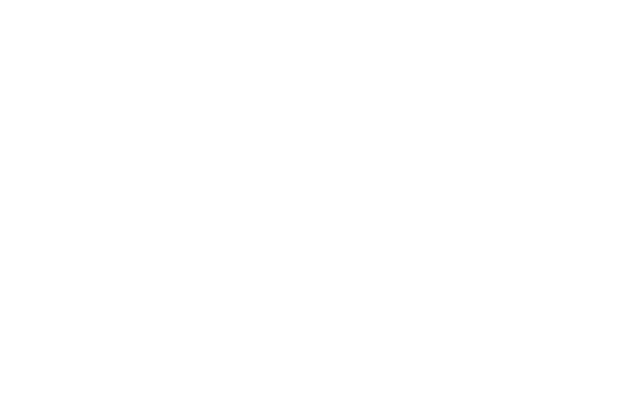
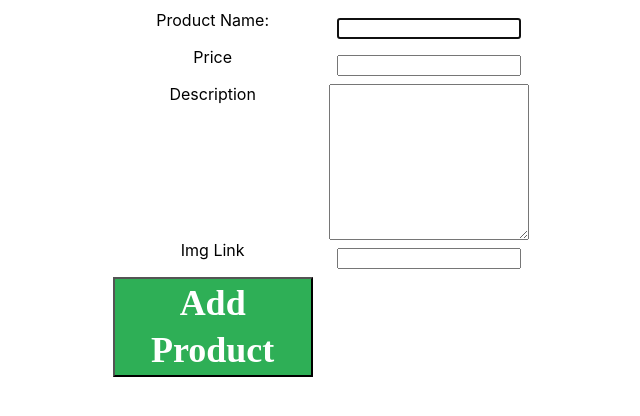
Before and after one commit to akildunne/p3-grocery-store, a React (Create React App) app in the folder client/: page /api/add in a window 1280 px wide. Shown: the top 416 px of the page, without its empty margins (319-959 px from the left). Built offline with nearby package versions, Linux system fonts and the light colour scheme.

Commit message:
ProductCreate component -Ashik

```diff
--- a/client/src/App.jsx
+++ b/client/src/App.jsx
@@ -1,8 +1,8 @@
 import React from 'react';
 import './App.css';
 import Home from './screens/Home'
-// import Products from './screens/Products'
-// import ProductCreate from './screens/ProductCreate'
+//  import Products from './screens/Products'
+import ProductCreate from './screens/ProductCreate'
 // import ProductEdit from './screens/ProductEdit'
 // import ProductDetail from './screens/ProductDetail'
 import { Route, Switch } from 'react-router-dom'
@@ -13,10 +13,10 @@
     <div className="App">
        <Switch>
         <Route exact path="/" component={Home} />
-        {/* <Route exact path="/products" component={Products} />
-        <Route exact path="/add-product" component={ProductCreate} />
-        <Route exact path="/products/:id/edit" component={ProductEdit} />
-        <Route exact path="/products/:id" component={ProductDetail} /> */}
+         {/* <Route exact path="/products" component={Products} /> */}
+        <Route exact path="/api/add" component={ProductCreate} />
+        {/* <Route exact path="/products/:id/edit" component={ProductEdit} /> */}
+        {/* <Route exact path="/products/:id" component={ProductDetail} />  */}
       </Switch>
     </div>
   );
--- a/client/src/screens/ProductCreate.jsx
+++ b/client/src/screens/ProductCreate.jsx
@@ -1,13 +1,108 @@
-import React, { useState } from 'react'
+import React, { useState } from "react";
 // import Layout from '../../components/shared/Layout'
-// import { Redirect } from 'react-router-dom'
-// import { createProduct } from '../../services/products'
+import { Redirect } from "react-router-dom";
+import { createProduct } from "../services/products";
+import styled from "styled-components";
+
+const DetailContainer = styled.div`
+  display: flex;
+  justify-content: space-evenly;
+  padding: 10px;
+`;
+const Form = styled.form`
+  display: grid;
+  grid-template-columns: 200px 200px;
+  margin: 0 auto;
+  width: 450px;
+  justify-content: space-evenly;
+`;
+const InputContainer = styled.input`
+  display: flex;
+  justify-content: space-evenly;
+  margin: 8px;
+`;
+const Button = styled.button`
+  background-color: #2eaf56;
+  text-align: center;
+  font: normal normal bold 36px/47px Futura;
+  letter-spacing: 0px;
+  color: #ffffff;
+  opacity: 1;
+`;
+
+const NewDiv = styled.div`
+  text-align: center;
+  margin: 0 auto;
+`;
 
 const ProductCreate = (props) => {
+  const [product, setProduct] = useState({
+    product: "",
+    imgUrl: "",
+    description: "",
+    price: "",
+  });
 
-    return (
-       <div></div>
-    )
-}
+  const [isCreated, setCreated] = useState(false);
 
-export default ProductCreate
+  const handleChange = (event) => {
+    const { name, value } = event.target;
+    setProduct({
+      ...product,
+      [name]: value,
+    });
+  };
+
+  const handleSubmit = async (event) => {
+    event.preventDefault();
+    const created = await createProduct(product);
+    setCreated({ created });
+  };
+
+  return (
+    <DetailContainer>
+      <Form onSubmit={handleSubmit}>
+        <label>Product Name:</label>
+        <InputContainer
+          type="text"
+          value={product.product}
+          name="product"
+          required
+          autoFocus
+          onChange={handleChange}
+        />
+        <label>Price</label>
+        <InputContainer
+          type="text"
+          value={product.price}
+          name="price"
+          required
+          onChange={handleChange}
+        />
+        <label>Description</label>
+        <textarea
+          type="text"
+          rows={10}
+          columns={30}
+          value={product.description}
+          name="content"
+          required
+          onChange={handleChange}
+        />
+        <label>Img Link</label>
+        <InputContainer
+          type="text"
+          value={product.imgUrl}
+          name="imgUrl"
+          required
+          onChange={handleChange}
+        />
+        <NewDiv>
+          <Button>Add Product</Button>
+        </NewDiv>
+      </Form>
+    </DetailContainer>
+  );
+};
+
+export default ProductCreate;
--- a/package.json
+++ b/package.json
@@ -21,10 +21,12 @@
   "homepage": "https://github.com/akildunne/p3-grocery-store#readme",
   "dependencies": {
     "body-parser": "^1.19.0",
+    "components": "^0.1.0",
     "cors": "^2.8.5",
     "express": "^4.17.1",
     "mongoose": "^5.10.6",
     "morgan": "^1.10.0",
-    "nodemon": "^2.0.4"
+    "nodemon": "^2.0.4",
+    "styled": "^1.0.0"
   }
 }
```
Also changed, not shown: 1 other file (tests, documents, lock files or other folders).
